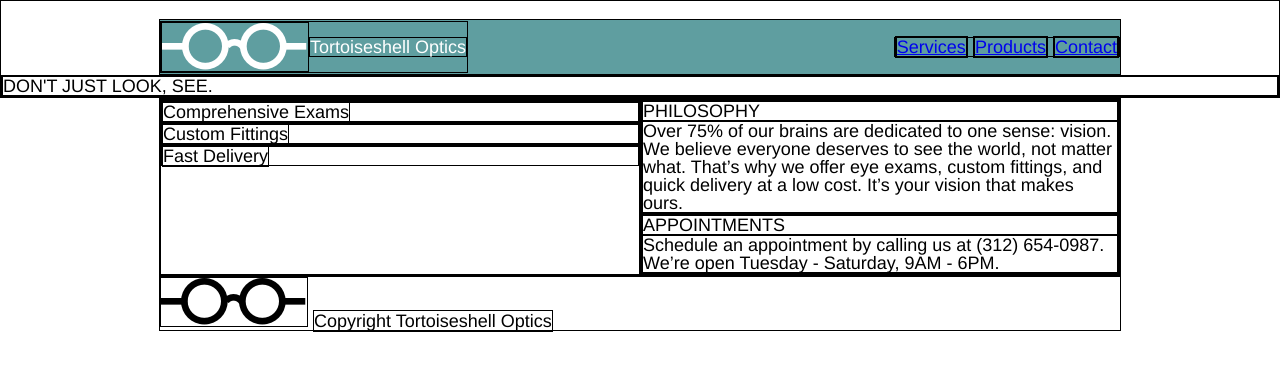
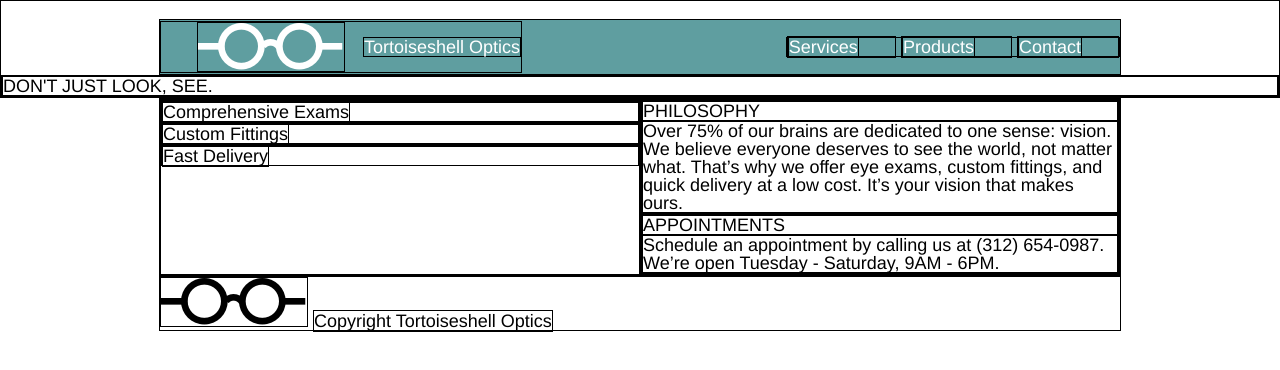
Before and after one commit to taleye/tortoiseshell-optics, a plain HTML site: page index.html in a window 1280 px wide. Drawn offline with Linux system fonts and the light colour scheme.

Commit message:
Header complete

```diff
--- a/resources/css/style.css
+++ b/resources/css/style.css
@@ -5,6 +5,12 @@ html {
 
 body * {
   border: solid 1px black;
+}
+
+a {
+  color: white;
+  text-decoration: none;
+  margin-right: 2rem;
 }
 
 .container {
@@ -28,6 +34,9 @@ header .container {
   justify-content: space-between;
 }
 
+header img {
+  margin: 0 1rem 0 2rem;
+}
 .mobile {
   display: none;
 }
```
